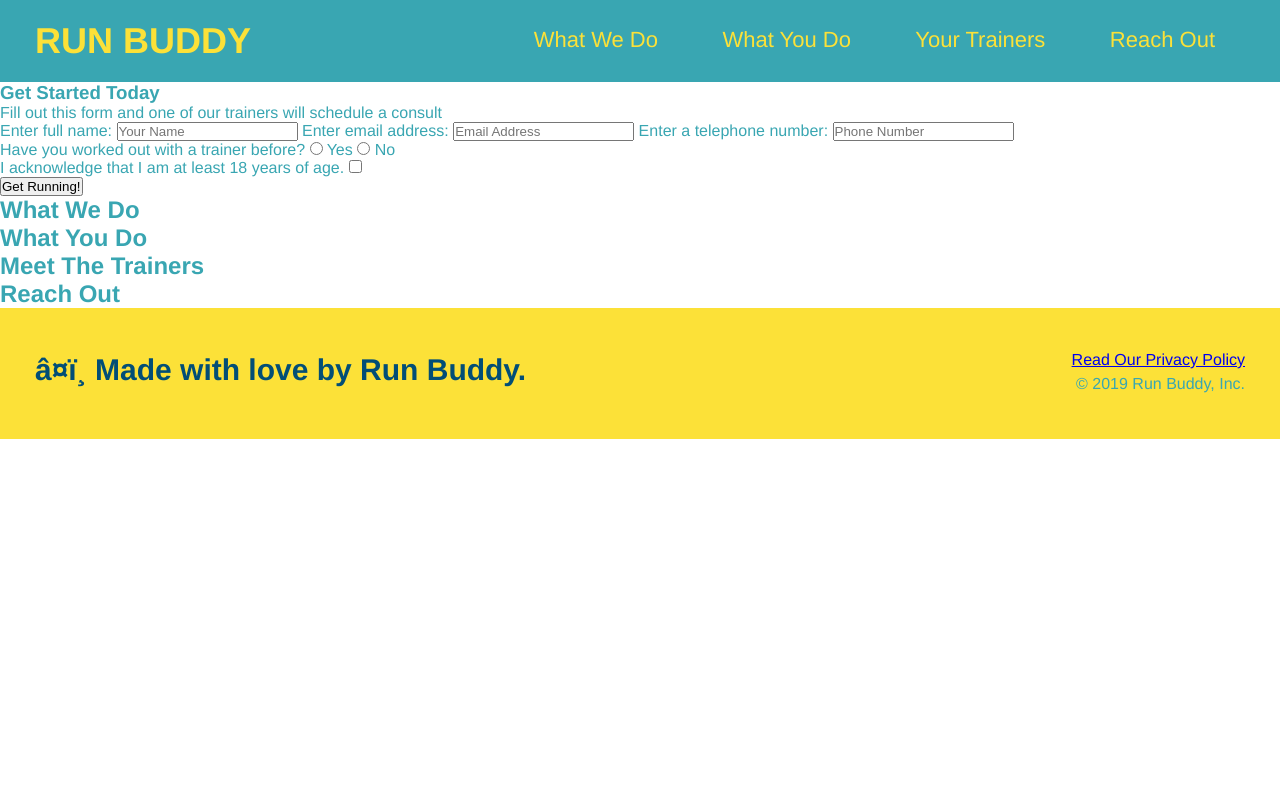
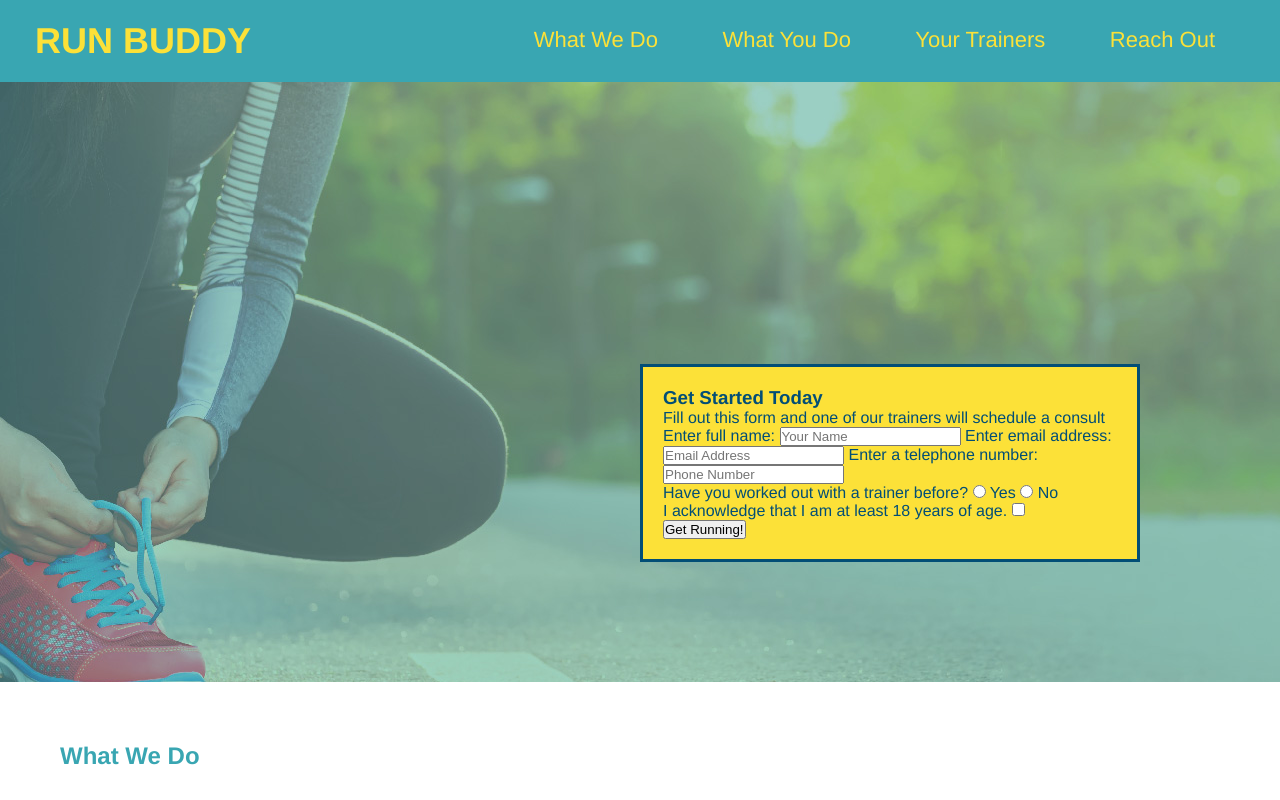
Before and after one commit to jedborde/run-buddy, a plain HTML site: page index.html in a window 1280 px wide. Shown: the top 800 px of the page. Drawn offline with Linux system fonts and the light colour scheme.

Commit message:
form changes

```diff
--- a/assets/css/style.css
+++ b/assets/css/style.css
@@ -58,3 +58,28 @@ footer div {
 footer a {
     columns: #024e76;;
 }
+
+
+section {
+    padding: 60px;
+}
+/* Hero Style Start */
+.hero {
+    background-image: url("../images/hero-bg.jpg");
+    height: 600px;
+    background size: cover;
+    background-position: center;
+    position: relative;
+}
+/* Hero Style End */
+/* Hero Form Start */
+.hero-form {
+    color: #024e76;
+    background-color: #fce138;
+    padding: 20px;
+    width: 500px;
+    border: solid 3px #024e76;
+    position: absolute;
+    bottom: 120px;
+    right: 140px;
+}
--- a/index.html
+++ b/index.html
@@ -33,8 +33,8 @@
     </header>
 
     <!-- hero/jumbotron -->
-    <section>
-        <div>
+    <section class="hero">
+        <div class="hero-form">
             <h3>Get Started Today</h3>
             <p>Fill out this form and one of our trainers will schedule a consult</p>
         <!-- Add form element -->
```
Also changed, not shown: assets/images/hero-bg.jpg (added).
